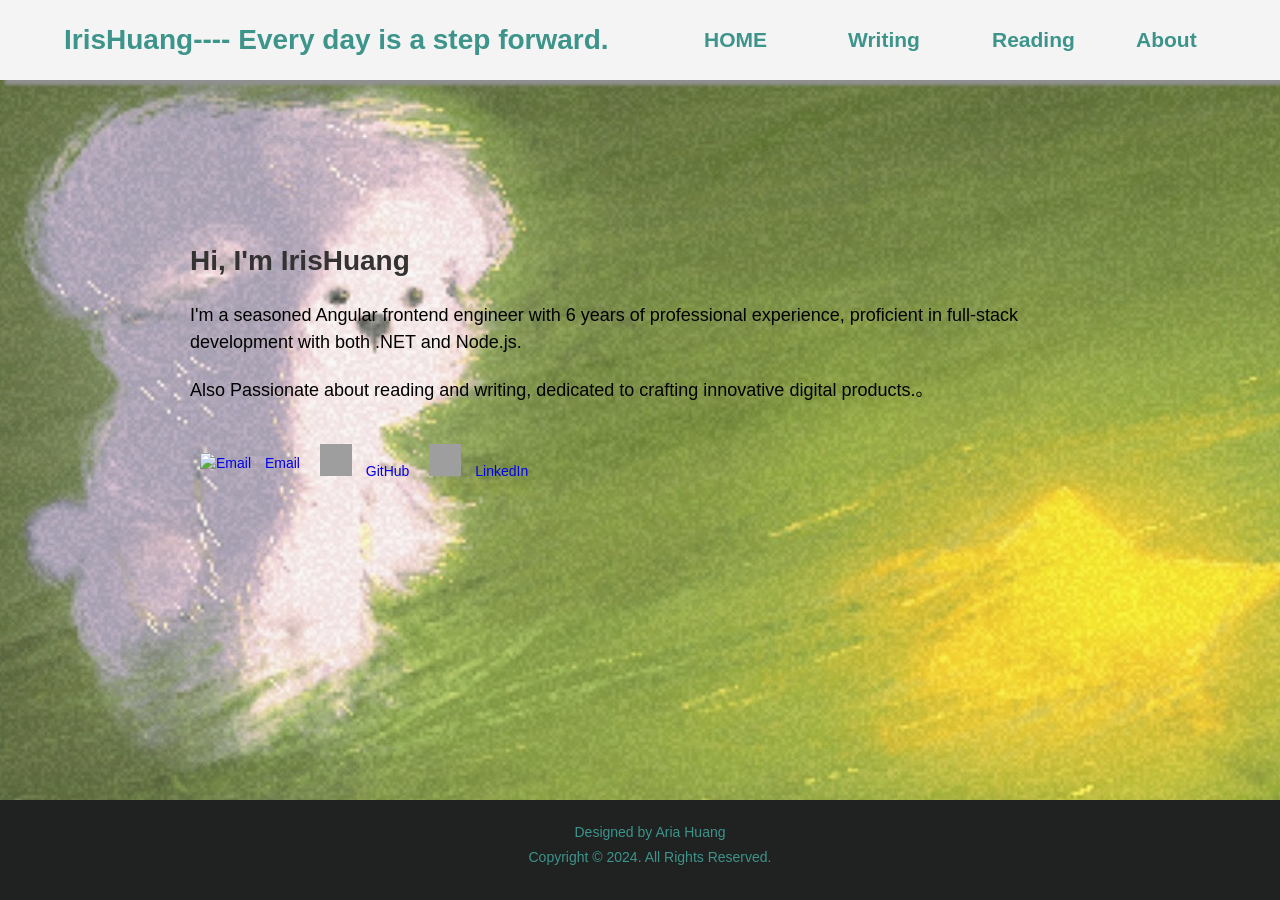
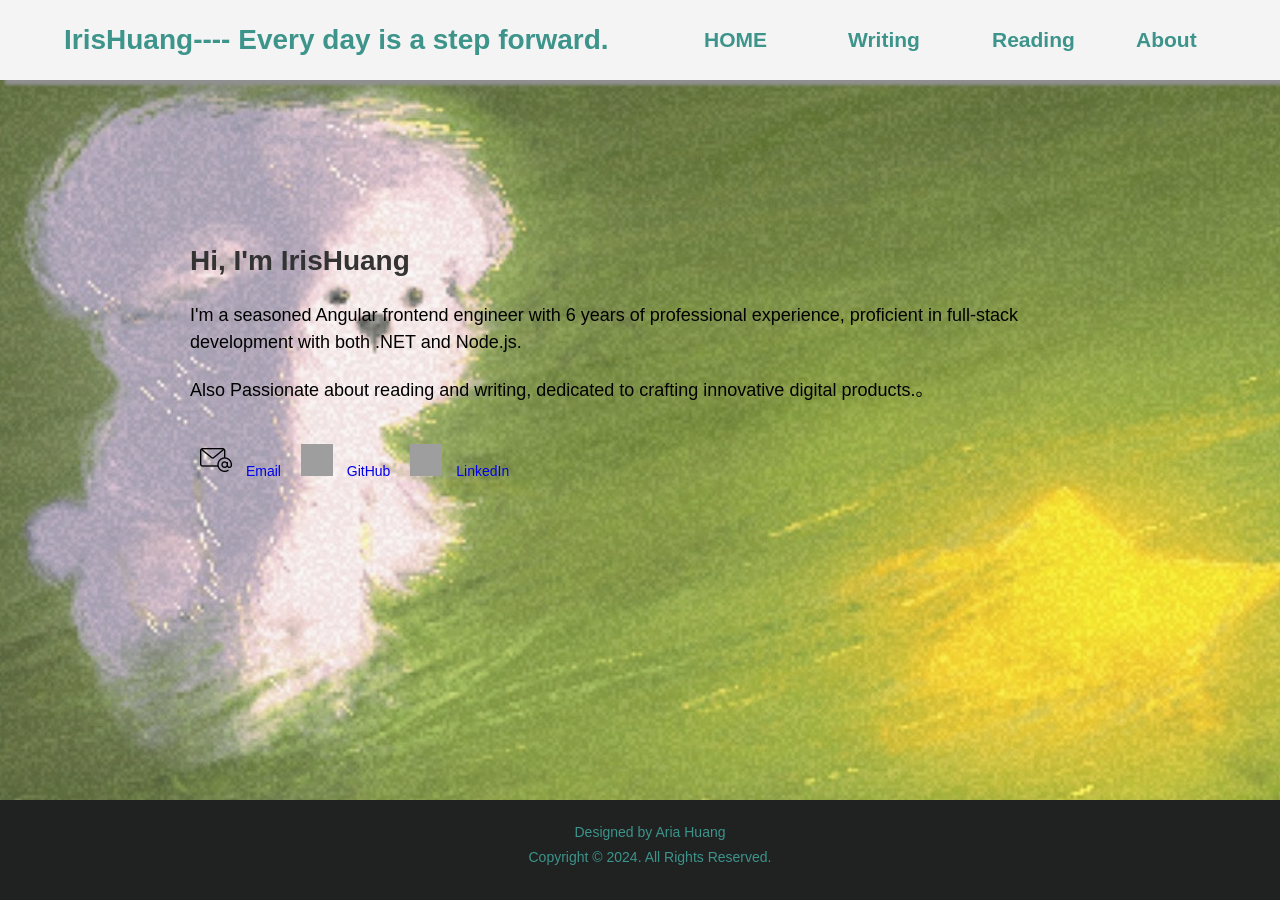
Before and after one commit to Jasminehyz/Jasminehyz.github.io, a Jekyll site: the page built from index.html, in a window 1280 px wide. Built offline with Jekyll 4.4.1, drawn with Linux system fonts in a browser that asks for light colours; nearby versions of some CDN libraries; library files that are not in the unit come from our copies; comment, search, counter and statistics services are not loaded; grey boxes are pictures that could not be loaded.

Commit message:
Update index.html

```diff
--- a/_layouts/index.html
+++ b/_layouts/index.html
@@ -14,7 +14,7 @@
       <ul>
         <li>
           <a href="mailto:1356409766@qq.com">
-            <img src="../img/email.png" alt="Email">
+            <img src="/public/img/email.png" alt="Email">
             Email
           </a>
         </li>
```
